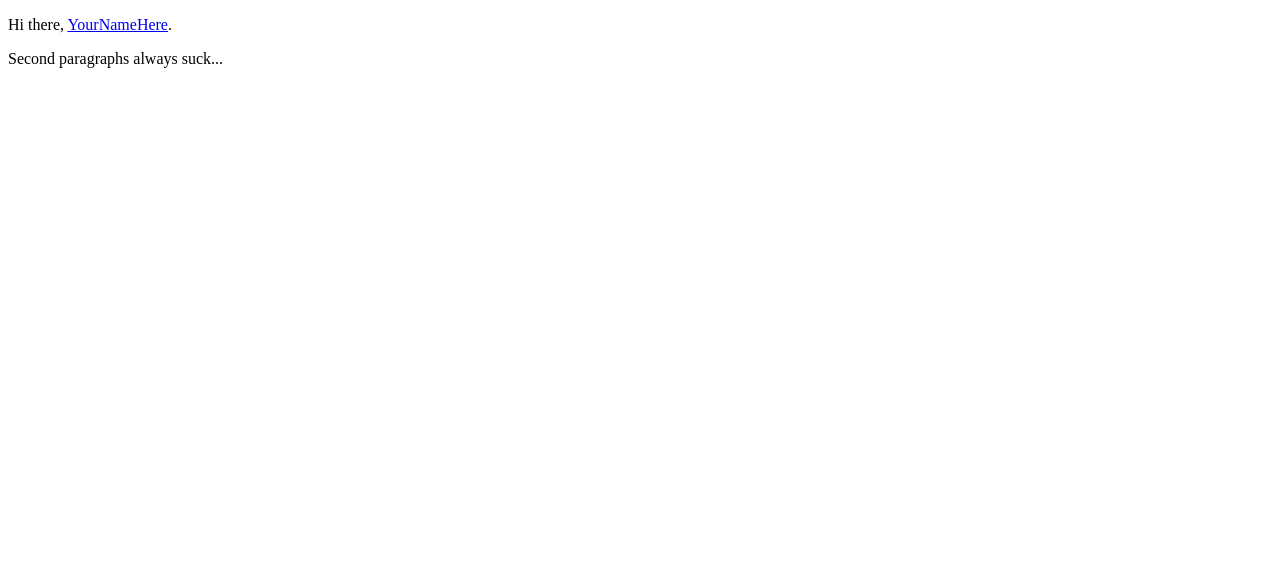
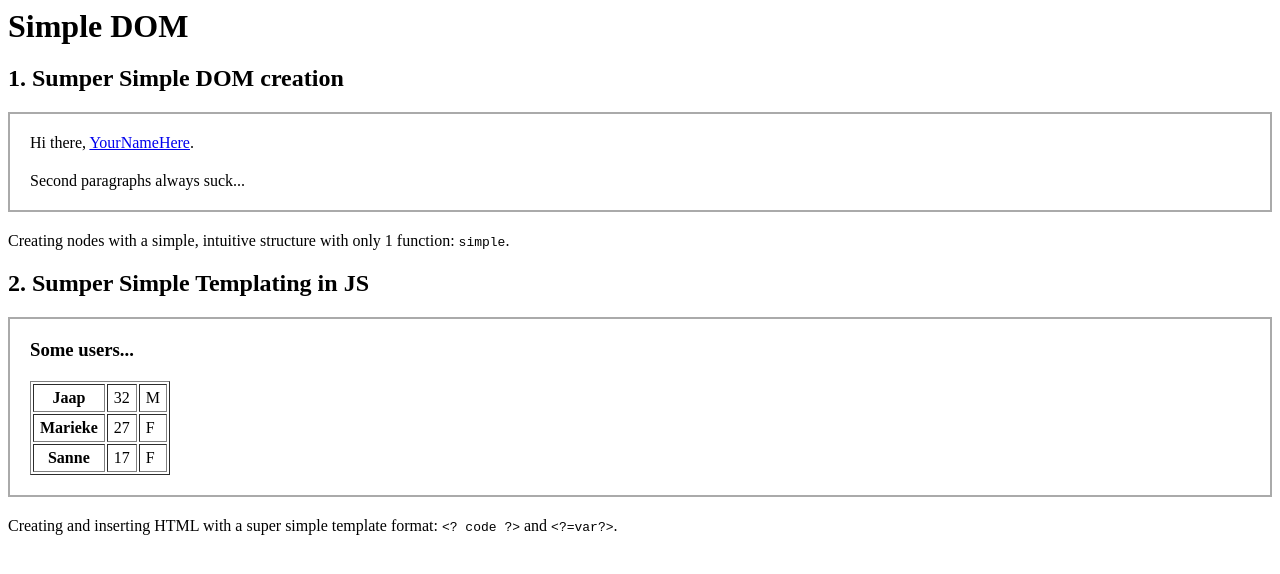
Before and after one commit to rudiedirkx/simpledom, a plain HTML site: page index.html in a window 1280 px wide. Drawn offline with Linux system fonts and the light colour scheme.

Commit message:
added Resigs templating, examples+, readme+

```diff
--- a/index.html
+++ b/index.html
@@ -4,13 +4,36 @@
 <head>
 	<title>simpledom</title>
 	<meta charset="utf-8" />
+	<style>
+	p, h1, h2, h3 {
+		margin: 20px 0;
+	}
+	p:first-child, h1:first-child, h2:first-child, h3:first-child {
+		margin-top: 0;
+	}
+	p:last-child, h1:last-child, h2:last-child, h3:last-child {
+		margin-bottom: 0;
+	}
+	div[border] {
+		padding: 20px;
+		border: solid 2px #aaa;
+	}
+	td, th {
+		padding: 4px 6px;
+	}
+	</style>
 	<script src="simpledom.js"></script>
 </head>
 
 <body>
 
+<h1>Simple DOM</h1>
+
+<!-- Cool thing 1 -- Sumper Simple DOM creation -->
+<h2>1. Sumper Simple DOM creation</h2>
+
 <script id=s1>
-div = simple('div', {id: 'd1'}, [
+div = simple('div', {id: 'd1', border: '', title: 'This <div> is generated and inserted with simple().'}, [
 	simple('p', [
 		'Hi there, ',
 		simple(
@@ -40,6 +63,52 @@ window.console && console.log && console.log(div)
 simple.before(s1, div) // inject new div into <body> before <script>
 </script>
 
+<p>Creating nodes with a simple, intuitive structure with only 1 function: <code>simple</code>.</p>
+
+
+<!-- Cool thing 2 -- Sumper Simple Templating in JS -->
+<h2>2. Sumper Simple Templating in JS</h2>
+
+<script id="usertable" type="tmpl">
+<h3><?=title?></h3>
+<table border=1>
+    <? for ( var i=0, L=rows.length; i<L; i++ ) { var row=rows[i]; ?>
+        <tr>
+            <? for ( var x in row ) { ?>
+                <? var el = 'name' == x ? 'th' : 'td'; ?>
+                <<?=el?>><?=row[x]?></<?=el?>>
+            <? } ?>
+        </tr>
+    <? } ?>
+</table>
+</script>
+
+<div id="tmpl-content" border title="The contents of this <div> are created by simple.tmpl() and inserted with node.innerHTML."></div>
+
+<script>
+var data = {
+    title: 'Some users...',
+    rows: [
+        {name: 'Jaap', age: 32, gender: 'M'},
+        {name: 'Marieke', age: 27, gender: 'F'},
+        {name: 'Sanne', age: 17, gender: 'F'}
+    ]
+};
+
+// compile
+var tpl = simple.tmpl('usertable');
+console.log(tpl);
+
+// render
+var html = tpl(data);
+console.log(html);
+
+// show
+document.getElementById('tmpl-content').innerHTML = html;
+</script>
+
+<p>Creating and inserting HTML with a super simple template format: <code>&lt;? code ?&gt;</code> and <code>&lt;?=var?&gt;</code>.</p>
+
 </body>
 
 </html>
--- a/simpledom.js
+++ b/simpledom.js
@@ -136,4 +136,27 @@
 		return reference.parentNode.replaceChild(node, reference)
 	}
 
+	// Simple JavaScript Templating
+	// John Resig - http://ejohn.org/ - MIT Licensed
+	// http://ejohn.org/blog/javascript-micro-templating/
+    var cache = {};
+	simple.tmpl = function tmpl(str) {
+		// Figure out if we're getting a template, or if we need to
+		// load the template - and be sure to cache the result.
+		var fn = !/\W/.test(str) ? cache[str] = cache[str] || tmpl(document.getElementById(str).innerHTML) :
+
+		// Generate a reusable function that will serve as a template
+		// generator (and which will be cached).
+		new Function("obj", "var p=[],print=function(){p.push.apply(p,arguments);};" +
+
+		// Introduce the data as local variables using with(){}
+		"with(obj){p.push('" +
+
+		// Convert the template into pure JavaScript
+		str.replace(/[\r\t\n]/g, '').split('<?').join("\t").replace(/((^|\?>)[^\t]*)'/g, "$1\r").replace(/\t=(.*?)\?>/g, "',$1,'").split("\t").join("');").split('?>').join("p.push('").split("\r").join("\\'") + "');}return p.join('');");
+
+		// Provide some basic currying to the user
+		return fn;
+	};
+
 })()
```
Also changed, not shown: 1 other file.
